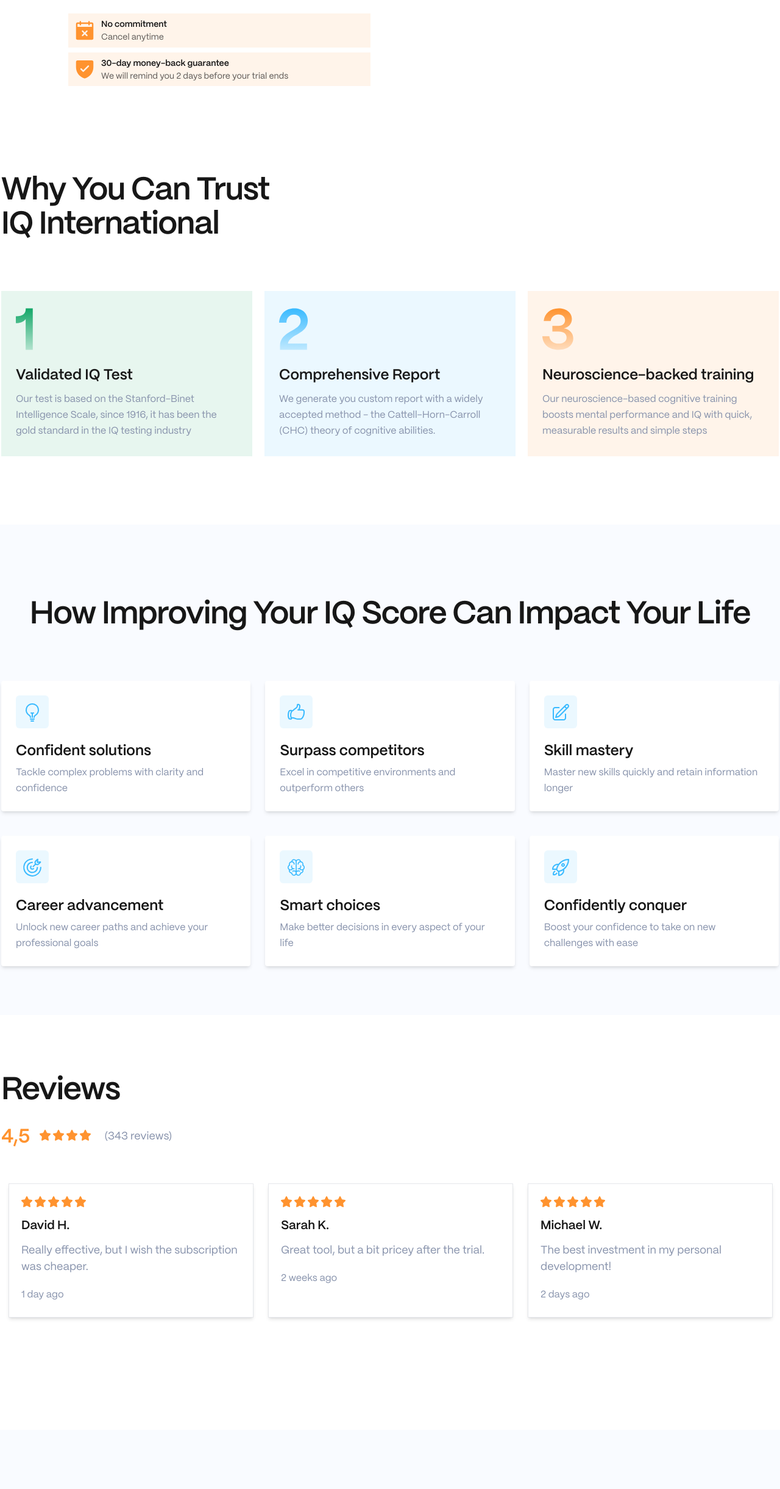
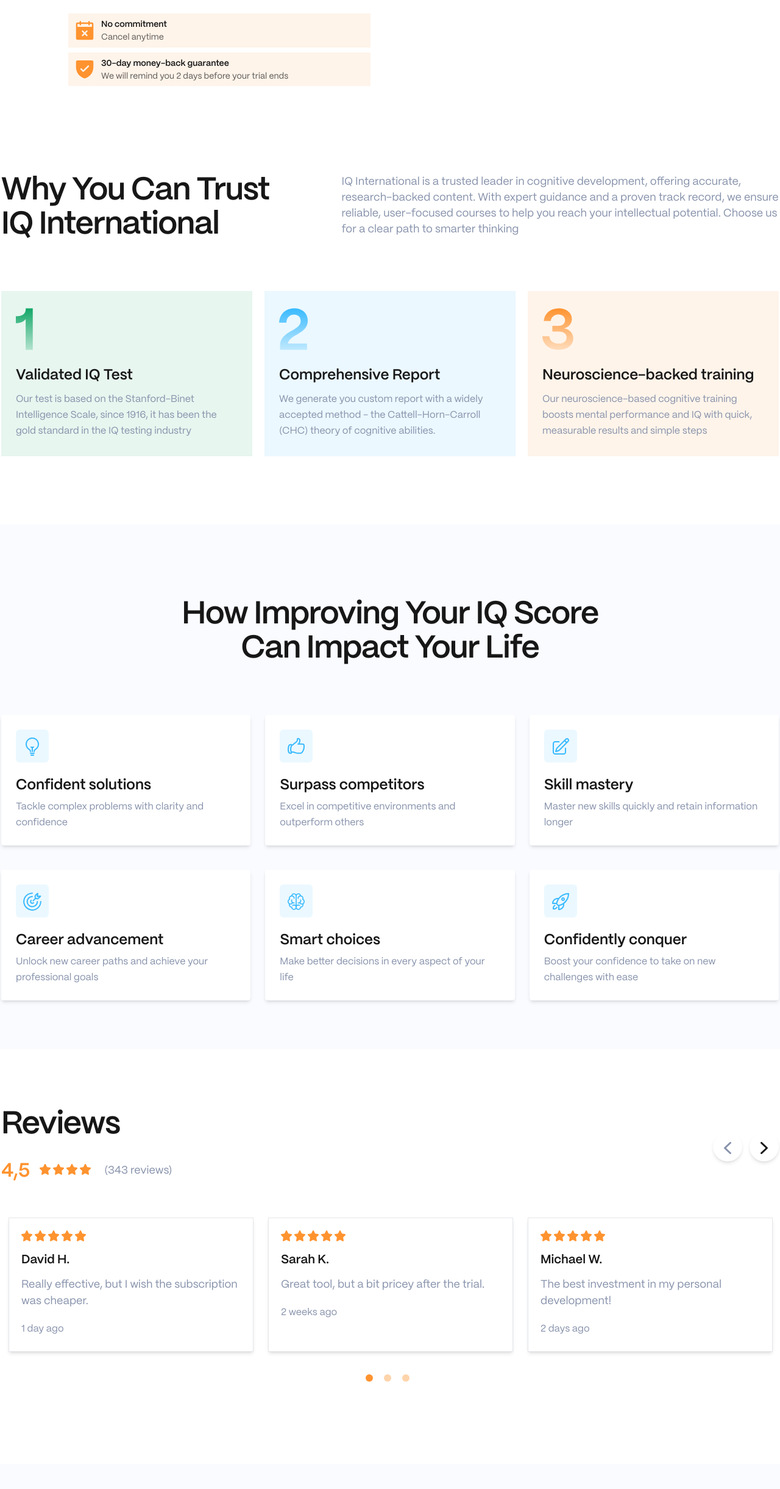
Before and after one commit to CureDoktor/daniel-international, a Next.js app: page /checkout in a window 1280 px wide. Shown: the part 1577-4018 px from the top of the page at 61% size. Built offline with nearby package versions, Linux system fonts and the light colour scheme.

Commit message:
Add files via upload

```diff
--- a/src/app/checkout/page.js
+++ b/src/app/checkout/page.js
@@ -578,7 +578,7 @@
             <h2 className="text-[38px] md:text-[52px] md:w-2/5 font-bold tracking-tight leading-[56px]">
               Why You Can Trust <br /> IQ International
             </h2>
-            <p className="hidden md:d-block md:w-3/5 text-[#8893AC] font-[400] md:pl-12 leading-[26px] text-[18px]">
+            <p className="hidden md:block md:w-3/5 text-[#8893AC] font-[400] md:pl-12 leading-[26px] text-[18px]">
               IQ International is a trusted leader in cognitive development,
               offering accurate, research-backed content. With expert guidance
               and a proven track record, we ensure reliable, user-focused
@@ -699,7 +699,7 @@
       </div>
       <div className="max-w-[1276px] m-auto py-10 px-3 md:px-0">
         <h1 className="text-[38px] md:text-[52px] text-center font-bold tracking-tight leading-[56px] py-20">
-          How Improving Your IQ Score <br className="hidden md:d-block" />
+          How Improving Your IQ Score <br className="hidden md:block" />
           Can Impact Your Life
         </h1>
         <div className="md:flex md:space-x-6 md:mb-10">
--- a/src/app/components/ReviewsSection/index.js
+++ b/src/app/components/ReviewsSection/index.js
@@ -10,7 +10,7 @@
   const { className, style, onClick } = props;
   return (
     <div
-      className="absolute hidden md:d-block top-[-100px] right-[60px] rounded-full
+      className="absolute hidden md:block top-[-100px] right-[60px] rounded-full
 
       shadow-md cursor-pointer bg-white w-[48px] h-[48px]"
       onClick={onClick}
@@ -36,7 +36,7 @@
   const { className, style, onClick } = props;
   return (
     <div
-      className="absolute hidden md:d-block top-[-100px] right-[0px] rounded-full
+      className="absolute hidden md:block top-[-100px] right-[0px] rounded-full
 
       shadow-md cursor-pointer bg-white w-[48px] h-[48px]"
       onClick={onClick}
@@ -68,7 +68,7 @@
     dotsClass: "slick-dots slick-thumb",
     customPaging: function (i) {
       return (
-        <a className="w-5 h-5 hidden md:d-block bg-orange">
+        <a className="w-5 h-5 hidden md:block bg-orange">
           <svg
             width="12"
             height="12"
```
